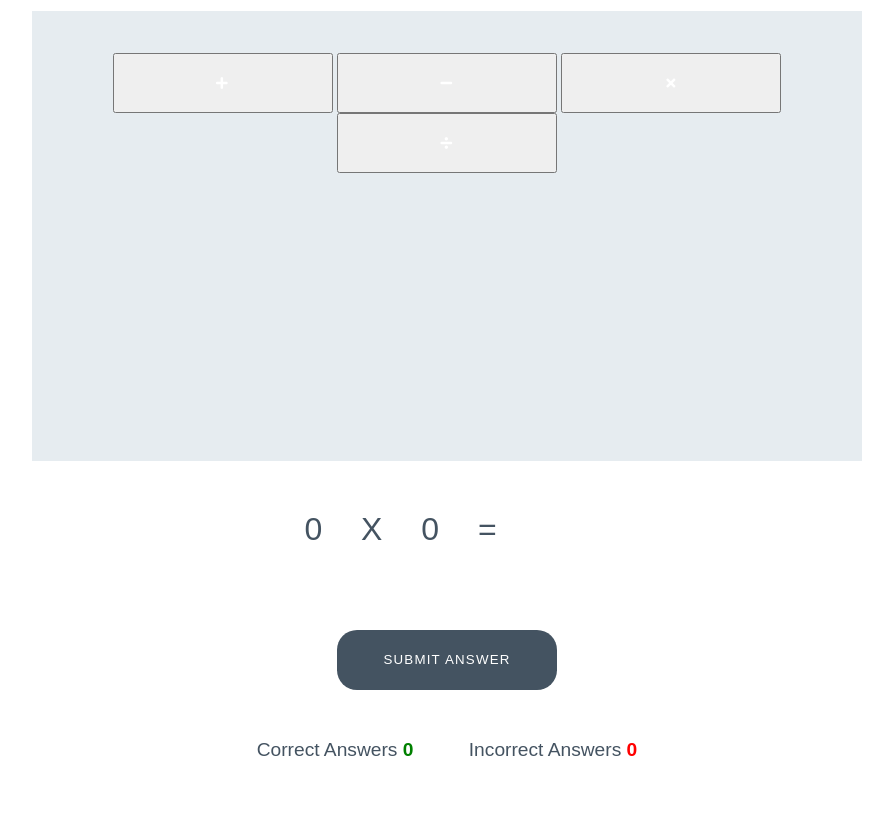
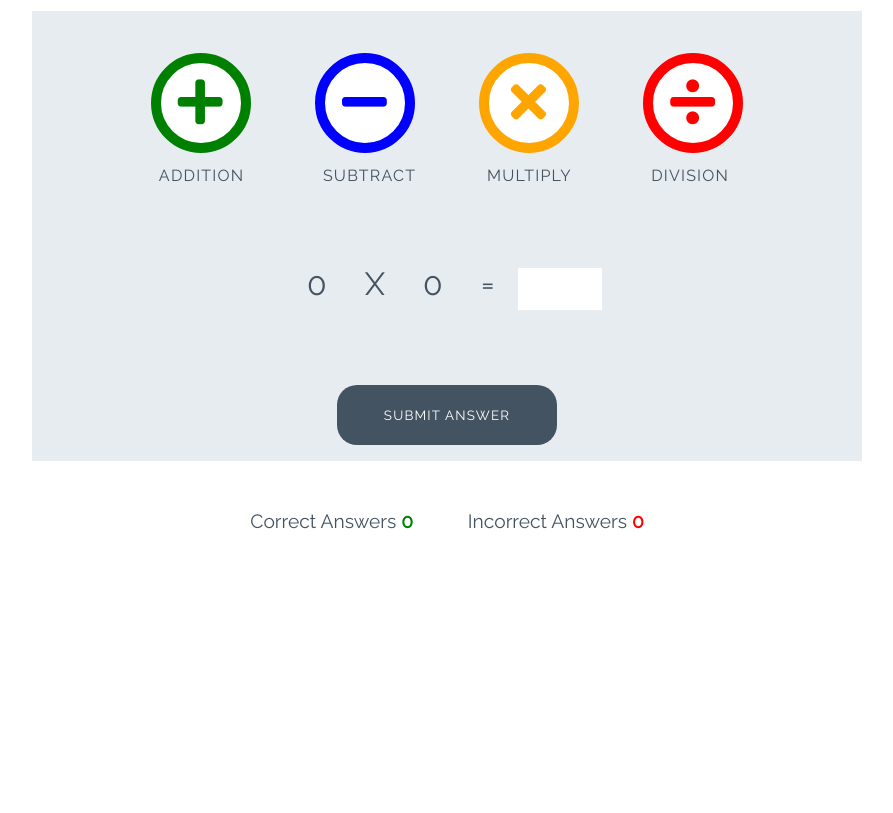
Before and after one commit to Tina-Kargbo/Love_Maths_Project, a plain HTML site: page index.html in a window 1280 px wide. Shown: the part 92-905 px from the top of the page, without its empty margins (193-1086 px from the left). After the commit the page ends 800 px from the top, so only its background shows below. Drawn offline with Linux system fonts and the light colour scheme.

Commit message:
complete button control area styling

```diff
--- a/index.html
+++ b/index.html
@@ -2,46 +2,46 @@
 <html lang="en">
 <head>
     <meta charset="UTF-8">
-    <meta http-equiv="X-UA-Compatible" content="IE=edge">
     <meta name="viewport" content="width=device-width, initial-scale=1.0">
 
     <!-- font awesome and google fonts -->
     <link rel="stylesheet" href="https://use.fontawesome.com/releases/v5.7.2/css/all.css"
         integrity="sha384-fnmOCqbTlWIlj8LyTjo7mOUStjsKC4pOpQbqyi7RrhN7udi9RwhKkMHpvLbHG9Sr"
         crossorigin="anonymous">
+    <link href="https://fonts.googleapis.com/css?family=Raleway%7CRighteous" rel="stylesheet">
 
     <link rel="stylesheet" href="assets/css/style.css">
     <title>Document</title>
 </head>
+
 <body>
     <h1 class="heading">
-        <img class="logo" src="assets/images/love-maths-logo.png" alt="logo
-        "> Love Maths
+        <img class="logo" src="assets/images/love-maths-logo.png" alt="logo"> Love Maths
     </h1>
     <div class="game-area">
-        <div class="controls-area"></div>
-            <button data-type="addition" class="btn btn--big--btn--green">
-                <i class="fas fa-plus"></i>
+        <div class="controls-area">
+            <button data-type="addition" class="btn btn--big btn--green"><i class="fas fa-plus"></i>
             </button>
-            <button data-type="subtract" class="btn btn--big--btn--blue">
+            <button data-type="subtract" class="btn btn--big btn--blue">
                 <i class="fas fa-minus"></i>
             </button>
-            <button data-type="multiply" class="btn btn--big--btn--orange">
+            <button data-type="multiply" class="btn btn--big btn--orange">
                 <i class="fas fa-times"></i>
             </button>
-            <button data-type="division" class="btn btn--big--btn--red">
+            <button data-type="division" class="btn btn--big btn--red">
                 <i class="fas fa-divide"></i>
             </button>
         </div>
         <div class="question-area">
             <span id="operand1">0</span>
             <span id="operator">X</span>
-        <span id operand2>0</span>
+            <span id="operand2">0</span>
             <span>=</span>
             <p class="answer-message">Enter Answer:</p>
             <input id="answer-box" type="number">
         </div>
         <button data-type="submit" class="btn btn--gray">Submit Answer</button>
+    </div>
 
     <div class="score-area">
         <p class="scores">Correct Answers<span id="score"> 0</span></p>
```
Lines whose indentation alone changed are shown as unchanged.
